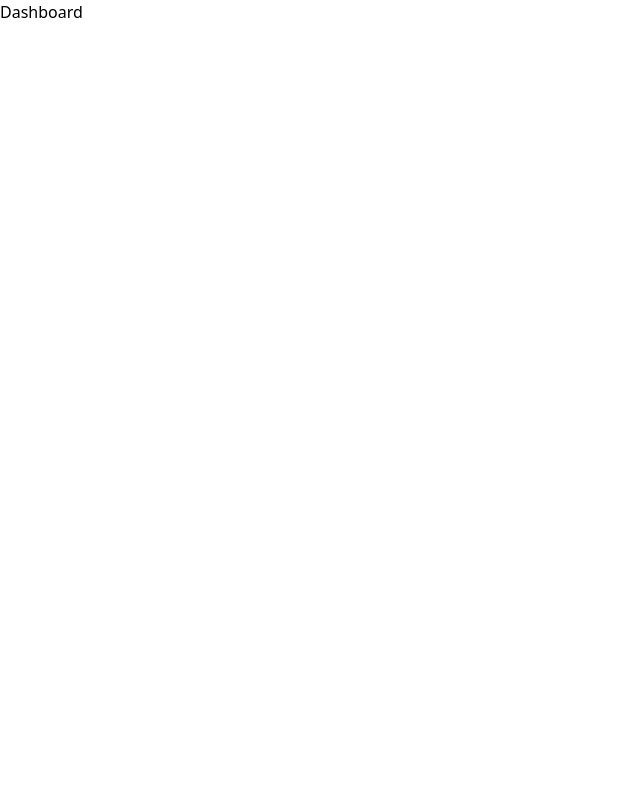
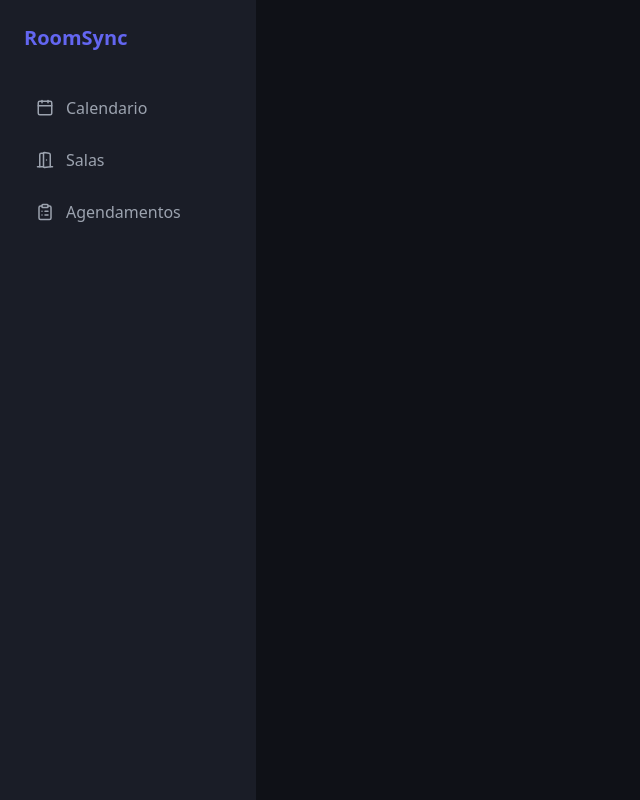
Before and after one commit to anthonyluccas/room-scheduling-system, a React app in the folder frontend/: page /dashboard in a window 1280 px wide. Shown: the whole page, without its empty margins (0-640 px from the left). Built offline with nearby package versions, Linux system fonts and the light colour scheme; the HTML template or start-up script is replaced by a standard one.

Commit message:
feat: add dashboard layout and sidebar

```diff
--- a/frontend/src/App.jsx
+++ b/frontend/src/App.jsx
@@ -1,12 +1,13 @@
 import { BrowserRouter, Routes, Route } from "react-router-dom";
 import Login from "./pages/Login/Login";
+import Dashboard from "./pages/Dashboard/Dashboard";
 
 function App() {
   return (
     <BrowserRouter>
       <Routes>
         <Route path="/" element={<Login />} />
-        <Route path="/dashboard" element={<h1>Dashboard</h1>} />
+        <Route path="/dashboard" element={<Dashboard />} />
       </Routes>
     </BrowserRouter>
   );
--- /dev/null
+++ b/frontend/src/components/Sidebar/Sidebar.jsx
@@ -0,0 +1,33 @@
+import { NavLink } from "react-router-dom";
+import { Calendar, DoorOpen, ClipboardList } from "lucide-react";
+
+function Sidebar() {
+  return (
+    <div className="h-screen bg-[#1a1d27] w-64 p-6 flex flex-col">
+      <div>
+        <h1 className="text-[#6366f1] font-bold text-xl mb-8">RoomSync</h1>
+      </div>
+      <nav>
+        <NavLink
+          className="flex items-center gap-3 text-gray-400 hover:text-white p-3 rounded-lg hover:bg-[#0f1117] transition w-full mb-1"
+          to="/dashboard"
+        >
+          <Calendar size={18} /> Calendario
+        </NavLink>
+        <NavLink
+          className="flex items-center gap-3 text-gray-400 hover:text-white p-3 rounded-lg hover:bg-[#0f1117] transition w-full mb-1"
+          to="/dashboard"
+        >
+          <DoorOpen size={18} /> Salas
+        </NavLink>
+        <NavLink
+          className="flex items-center gap-3 text-gray-400 hover:text-white p-3 rounded-lg hover:bg-[#0f1117] transition w-full mb-1"
+          to="/dashboard"
+        >
+          <ClipboardList size={18} /> Agendamentos
+        </NavLink>
+      </nav>
+    </div>
+  );
+}
+export default Sidebar;
--- /dev/null
+++ b/frontend/src/pages/Dashboard/Dashboard.jsx
@@ -0,0 +1,12 @@
+import Sidebar from "@/components/Sidebar/Sidebar";
+
+function Dashboard() {
+  return (
+    <div className="flex h-screen bg-[#0f1117]">
+      <Sidebar />
+      <div className="flex-1"></div>
+    </div>
+  );
+}
+
+export default Dashboard;
```
